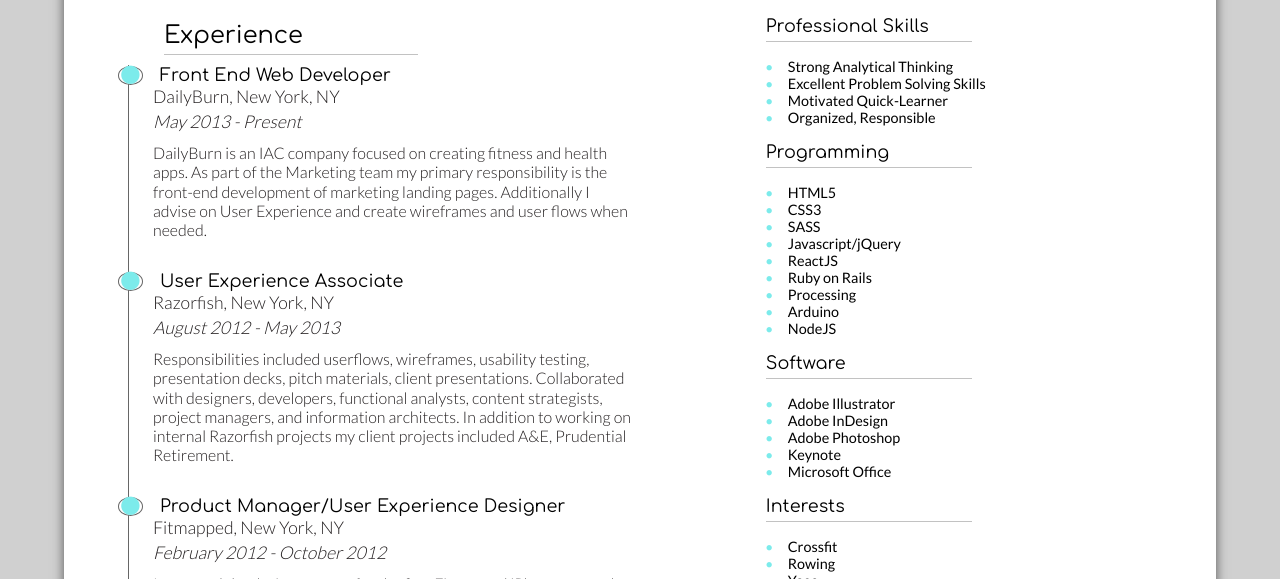
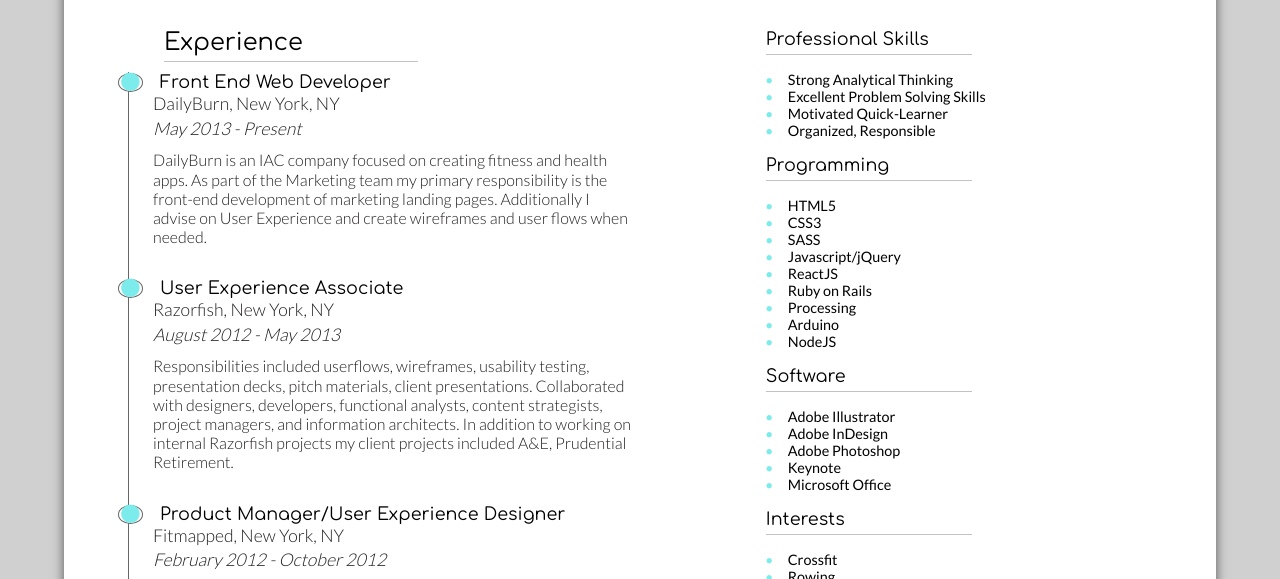
Before and after one commit to cmcrew/resume, a plain HTML site: page index.html in a window 1280 px wide. Shown: the part 149-728 px from the top of the page. Drawn offline with Linux system fonts and the light colour scheme; a script that the page names is missing.

Commit message:
final touches

```diff
--- a/scss/main.scss
+++ b/scss/main.scss
@@ -64,6 +64,9 @@ h1 + p {
   font-size: 1.3em;
 }
 
+header {
+  margin-bottom: 2em;
+}
 .container {
   @include outer-container();
   box-shadow: $shadow;
@@ -72,6 +75,7 @@ h1 + p {
 
   h2 {
     margin-bottom: 0;
+    margin-top: 0;
     margin-left: 1.5em;
   }
 
--- a/scss/variables.scss
+++ b/scss/variables.scss
@@ -6,7 +6,7 @@ $black: #000;
 $white: #fff;
 $gray: #666;
 $text-color: #231f20;
-$shadow: 0 0 10px 1px $gray;
+$shadow: 0 1px 10px 1px $gray;
 
 //Typography
 $font: "Lato", sans-serif;
```
Also changed, not shown: style.css.
